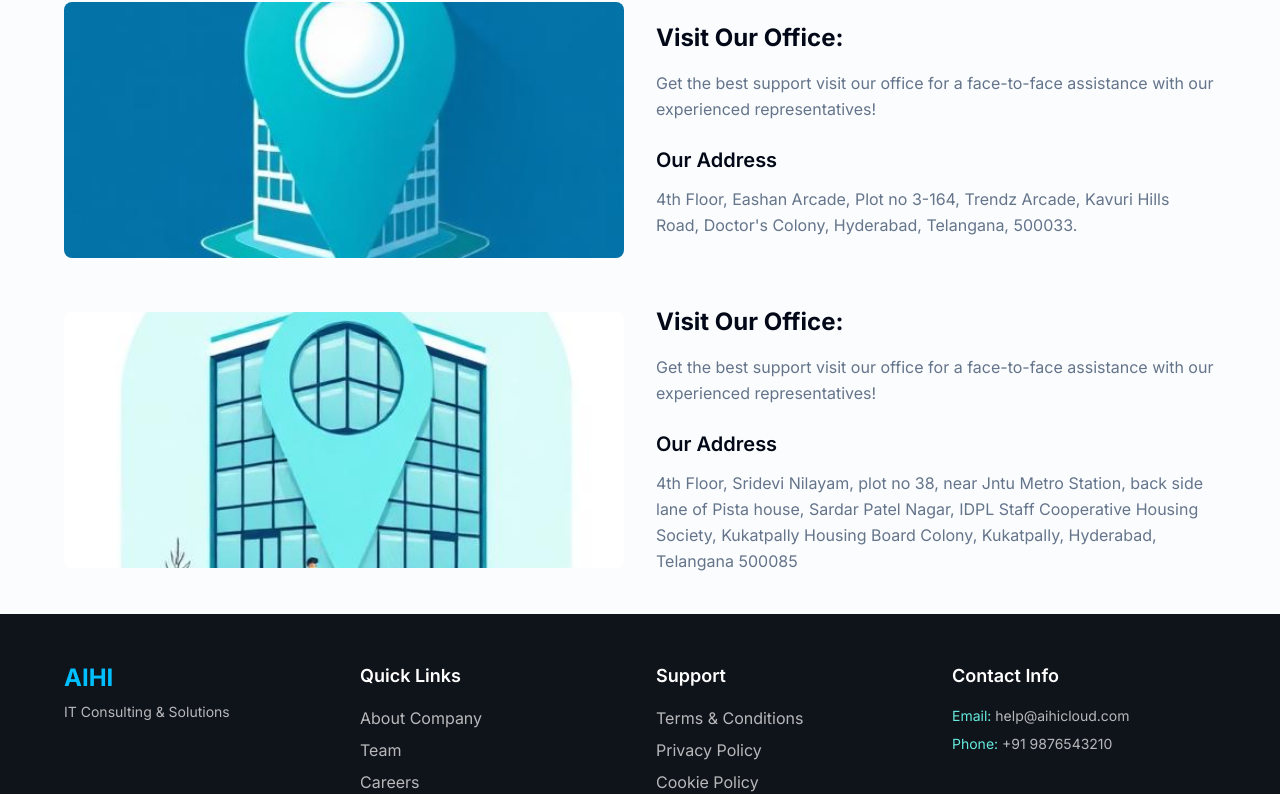
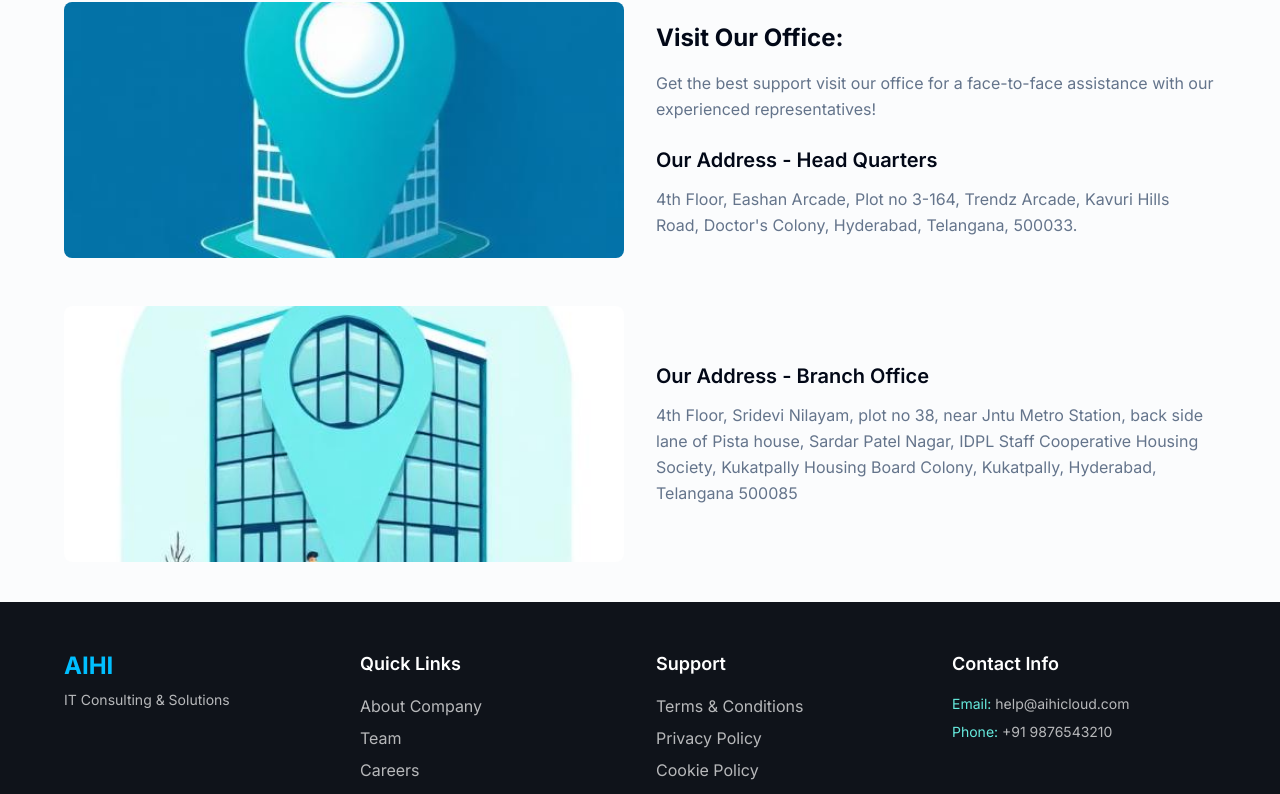
Before and after one commit to NareshPullurii80/aihi-connect-glow, a React (Vite) app: page / in a window 1280 px wide. Shown: the part 1484-2278 px from the top of the page. Built offline with nearby package versions, Linux system fonts and the light colour scheme.

Commit message:
Visual edit in Lovable
Edited UI in Lovable

```diff
--- a/src/components/OfficeLocations.tsx
+++ b/src/components/OfficeLocations.tsx
@@ -1,9 +1,7 @@
 import officeMapHq from '@/assets/office-map-hq.jpg';
 import officeMapBranch from '@/assets/office-map-branch.jpg';
-
 const OfficeLocations = () => {
-  return (
-    <section className="bg-secondary/30 py-[40px]">
+  return <section className="bg-secondary/30 py-[40px]">
       <div className="container mx-auto px-4">
         <div className="max-w-6xl mx-auto space-y-12">
           {/* Headquarters */}
@@ -21,9 +19,7 @@ const OfficeLocations = () => {
                 </p>
               </div>
               <div>
-                <h4 className="text-xl font-semibold text-foreground mb-3">
-                  Our Address
-                </h4>
+                <h4 className="text-xl font-semibold text-foreground mb-3">Our Address - Head Quarters</h4>
                 <p className="text-muted-foreground leading-relaxed">
                   4th Floor, Eashan Arcade, Plot no 3-164, Trendz Arcade, Kavuri Hills Road, Doctor's Colony, Hyderabad, Telangana, 500033.
                 </p>
@@ -37,18 +33,9 @@ const OfficeLocations = () => {
               <img src={officeMapBranch} alt="AIHI Branch Office Location Map" className="w-full h-64 object-cover" />
             </div>
             <div className="space-y-6">
+
               <div>
-                <h3 className="text-2xl font-bold text-foreground mb-4">
-                  Visit Our Office:
-                </h3>
-                <p className="text-muted-foreground leading-relaxed">
-                  Get the best support visit our office for a face-to-face assistance with our experienced representatives!
-                </p>
-              </div>
-              <div>
-                <h4 className="text-xl font-semibold text-foreground mb-3">
-                  Our Address
-                </h4>
+                <h4 className="text-xl font-semibold text-foreground mb-3">Our Address - Branch Office</h4>
                 <p className="text-muted-foreground leading-relaxed">
                   4th Floor, Sridevi Nilayam, plot no 38, near Jntu Metro Station, back side lane of Pista house, Sardar Patel Nagar, IDPL Staff Cooperative Housing Society, Kukatpally Housing Board Colony, Kukatpally, Hyderabad, Telangana 500085
                 </p>
@@ -57,8 +44,6 @@ const OfficeLocations = () => {
           </div>
         </div>
       </div>
-    </section>
-  );
+    </section>;
 };
-
 export default OfficeLocations;
```
